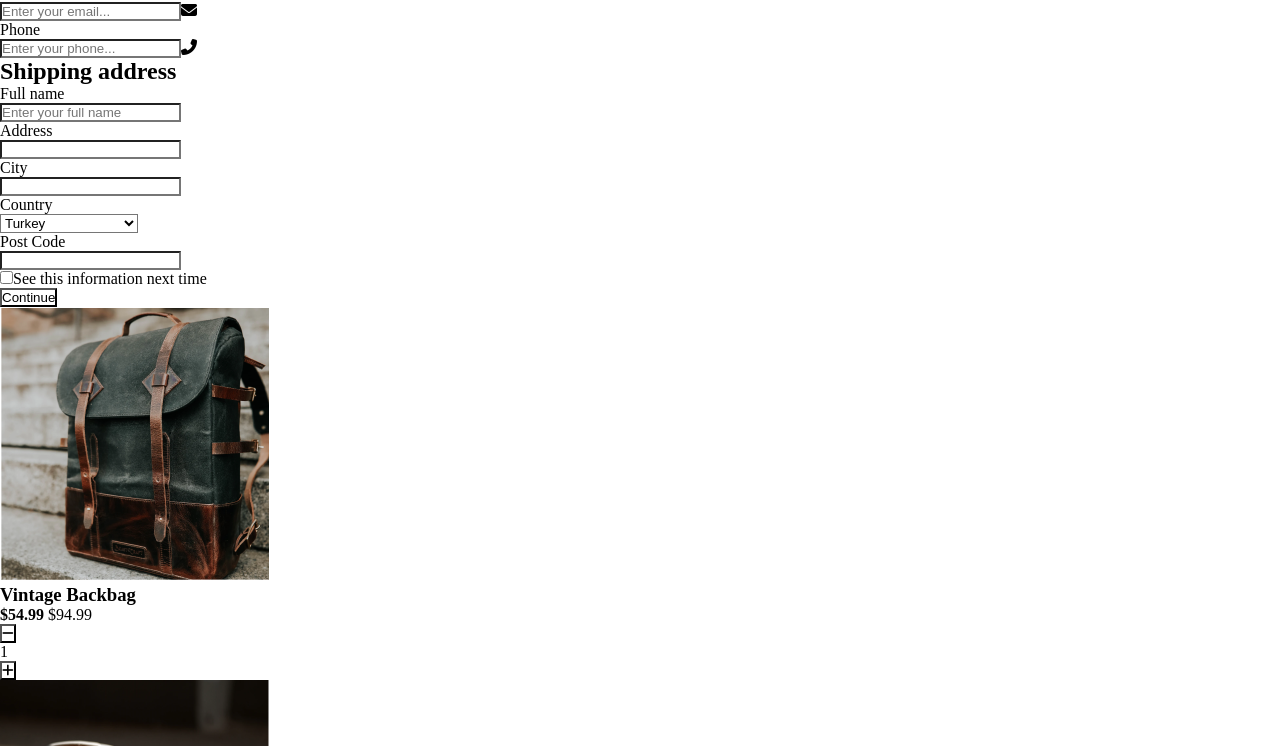
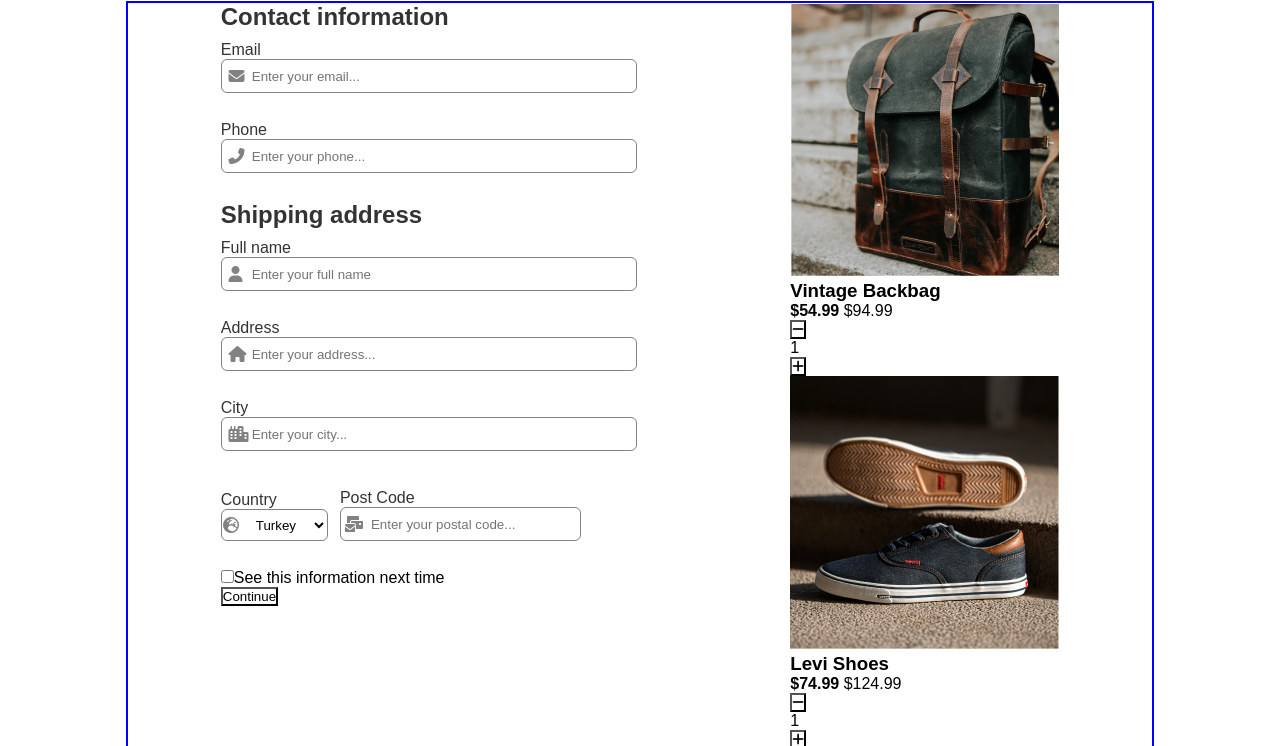
Before and after one commit to farukci/coding-challenges-003, a plain HTML site: page index.html in a window 1280 px wide. Shown: the part 80-826 px from the top of the page. Drawn offline with Linux system fonts and the light colour scheme.

Commit message:
continue

```diff
--- a/index.html
+++ b/index.html
@@ -4,37 +4,43 @@
     <meta charset="UTF-8">
     <meta name="viewport" content="width=device-width, initial-scale=1.0">
     <title>CC-003</title>
-    <link rel="stylesheet" href="style.css">
+    <link rel="stylesheet" href="./css/style.css">
     <script src="https://kit.fontawesome.com/997ba53dfa.js" crossorigin="anonymous"></script>
 </head>
 <body>
     <h1>Checkout</h1>
+    <div class="main">
         <div class="info">
             <form action="">
                 <div class="contact">
                     <h2>Contact information</h2>
                     <div class="email">
                         <label for="email">Email</label><br>
-                    <input type="email" id="email" name="email" placeholder="Enter your email..."><i class="fas fa-envelope"></i><br>
+                        <input type="email" id="email" name="email" placeholder="Enter your email..."><br>
+                        <i class="fas fa-envelope"></i><br>
                     </div>
                     <div class="phone">
                         <label for="phone">Phone</label><br>
-                    <input type="tel" id="phone" name="phone" placeholder="Enter your phone..."><i class="fas fa-phone-alt"></i><br>
+                        <input type="tel" id="phone" name="phone" placeholder="Enter your phone..."><br>
+                        <i class="fas fa-phone-alt"></i><br>
                     </div>
                 </div>
                 <div class="shipping">
                     <h2>Shipping address</h2>
                     <div class="fname">
                         <label for="fname">Full name</label><br>
-                    <input type="text" id="fname" name="fname" placeholder="Enter your full name"><i class="fas fa- "></i><br>
+                        <input type="text" id="fname" name="fname" placeholder="Enter your full name"><br>
+                        <i class="fas fa-user"></i><br>
                     </div>
                     <div class="address">
                         <label for="address">Address</label><br>
-                    <input type="text" id="address" name="address"><br>
+                        <input type="text" id="address" name="address" placeholder="Enter your address..."><br>
+                        <i class="fas fa-home"></i><br>
                     </div>
                     <div class="city">
                         <label for="city">City</label><br>
-                    <input type="text" id="city" name="city"><br>
+                        <input type="text" id="city" name="city" placeholder="Enter your city..."><br>
+                        <i class="fas fa-city"></i><br>
                     </div>
                     <div class="country">
                         <label for="country">Country</label><br>
@@ -43,13 +49,14 @@
                             <option value="usa">US</option>
                             <option value="uk">UK</option>
                             <option value="germany">Germany</option>
-                        <option value="png">Papua New Guinea</option>
                             <option value="canada">Canada</option>
-                    </select>
+                        </select><br>
+                        <i class="fas fa-globe-europe"></i><br>
                     </div>
-                <div class="post-code">
+                    <div class="postcode">
                         <label for="postcode">Post Code</label><br>
-                    <input type="number" id="postcode" name="postcode"><br>
+                        <input type="number" id="postcode" name="postcode" placeholder="Enter your postal code..."><br>
+                        <i class="fas fa-mail-bulk"></i><br>
                     </div>
                     <div class="seethis">
                         <input type="checkbox" id="seethis" name="seethis">See this information next time<br>
@@ -86,8 +93,7 @@
                     <p>$148.98</p>
                 </div>
             </div>
-
         </div>
-
+    </div>
 </body>
 </html>
--- /dev/null
+++ b/scss/_config.scss
@@ -0,0 +1,6 @@
+$primaryBackground-color: #FFFFFF;
+$secondaryBackground-color: #EEEEEE;
+$primaryText-color: #000;
+$secondaryText-color:#333333;
+$icon-color:#828282;
+$primaryFont-family: Arial, Helvetica, sans-serif;
--- /dev/null
+++ b/scss/_info.scss
@@ -0,0 +1,75 @@
+form {
+    flex-direction: column;
+    height: 100%;
+    width: 30vw;
+    .contact{
+        h2{color: $secondaryText-color;}
+        .email, .phone {
+            margin: 10px 0;
+            position: relative;
+            label{
+                color: $secondaryText-color;
+                position: relative;
+                top:50%;
+            }
+            input{
+                height: 32px;
+                width: 100%;
+                padding-left: 30px;
+                border: 1px solid $icon-color;
+                border-radius: 6px;
+            }
+            i{
+                position: absolute;
+                color: $icon-color;
+                top: 50%;
+                transform: translateY(-50%);
+                left: 2%;
+            }
+        }
+    }
+    .shipping{
+        h2{color: $secondaryText-color;}
+        .fname, .address, .city, .country, .postcode{
+            margin: 10px 0;
+            position: relative;
+            label{
+                color: $secondaryText-color;
+                position: relative;
+                top:50%;
+            }
+            input{
+                height: 32px;
+                width: 100%;
+                padding-left: 30px;
+                border: 1px solid $icon-color;
+                border-radius: 6px;
+            }
+            i{
+                position: absolute;
+                color: $icon-color;
+                top: 50%;
+                transform: translateY(-50%);
+                left: 2%;
+            }
+            select{
+                height: 32px;
+                // width: 10%;
+                padding-left: 30px;
+                border: 1px solid $icon-color;
+                border-radius: 6px;
+            }
+
+        }
+        .country{
+            display: inline-block;
+            margin-right: 2%;
+        }
+        .postcode{
+            display: inline-block;
+            input{
+                width: 100%;
+            }
+        }
+    }
+}
--- /dev/null
+++ b/scss/_main.scss
@@ -0,0 +1,27 @@
+* {
+    margin: 0;
+    padding: 0;
+    background-color: $primaryBackground-color;
+    font-family: $primaryFont-family;
+}
+// @font-face{
+//     font-family: Mon;
+//     src: url('FONTS/Montserrat-Regular.ttf');
+// }
+
+h1 {
+    width: 100%;
+    margin: 20px auto;
+    text-align: center;
+
+    border:2px solid red;
+}
+
+.main {
+    border: 2px solid blue;
+    display: flex;
+    flex-direction: row;
+    width: 80%;
+    margin: auto;
+    justify-content: space-around;
+}
--- /dev/null
+++ b/scss/style.scss
@@ -0,0 +1,3 @@
+@import "config";
+@import "main";
+@import "info";
--- a/style.scss
+++ /dev/null
@@ -1,5 +0,0 @@
-* {
-    margin: 0;
-    padding: 0;
-    background-color: #fff;
-}
```
Also changed, not shown: css/style.css (added), style.css (deleted), 1 other file. Lines whose indentation alone changed are shown as unchanged.
